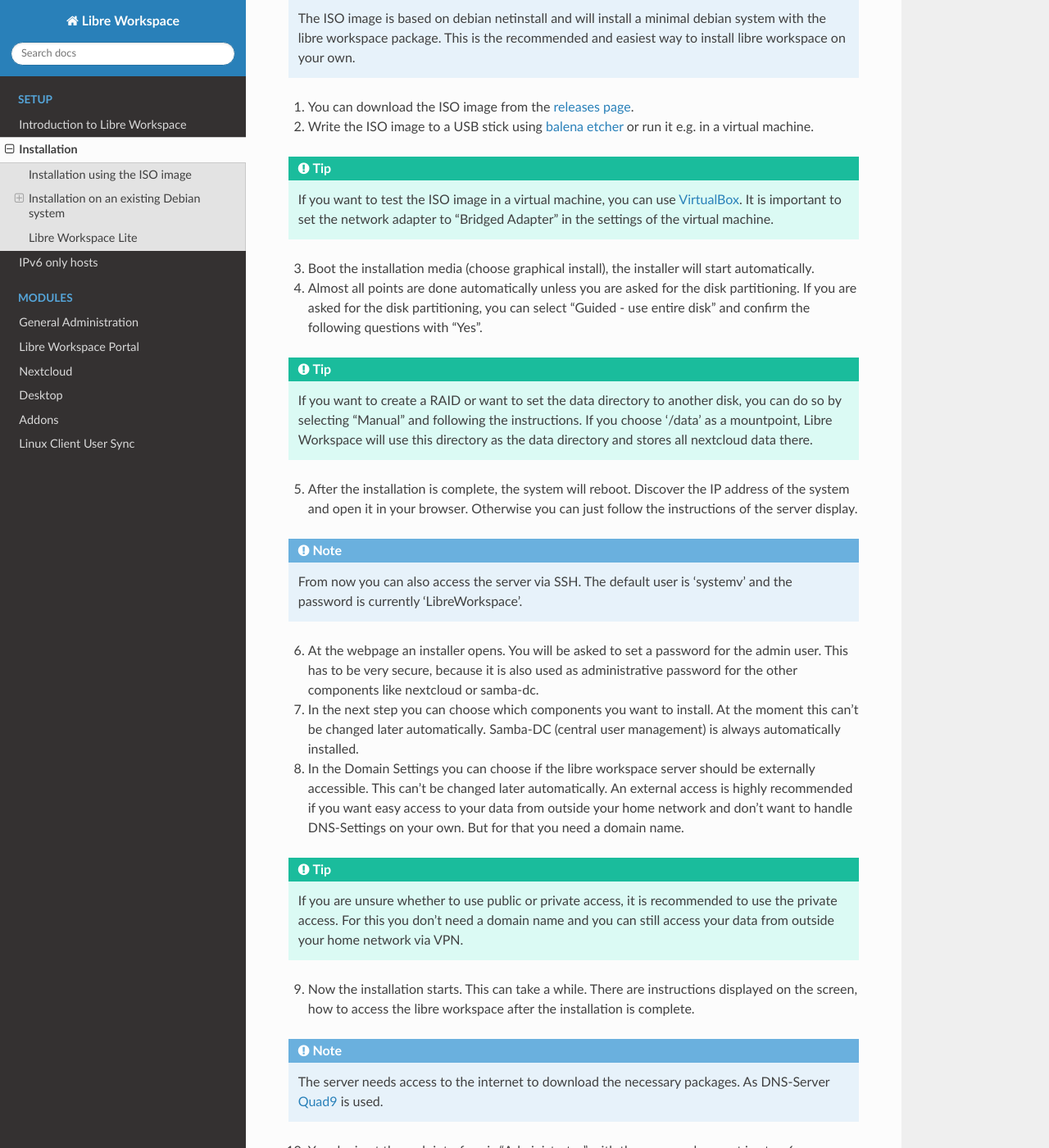
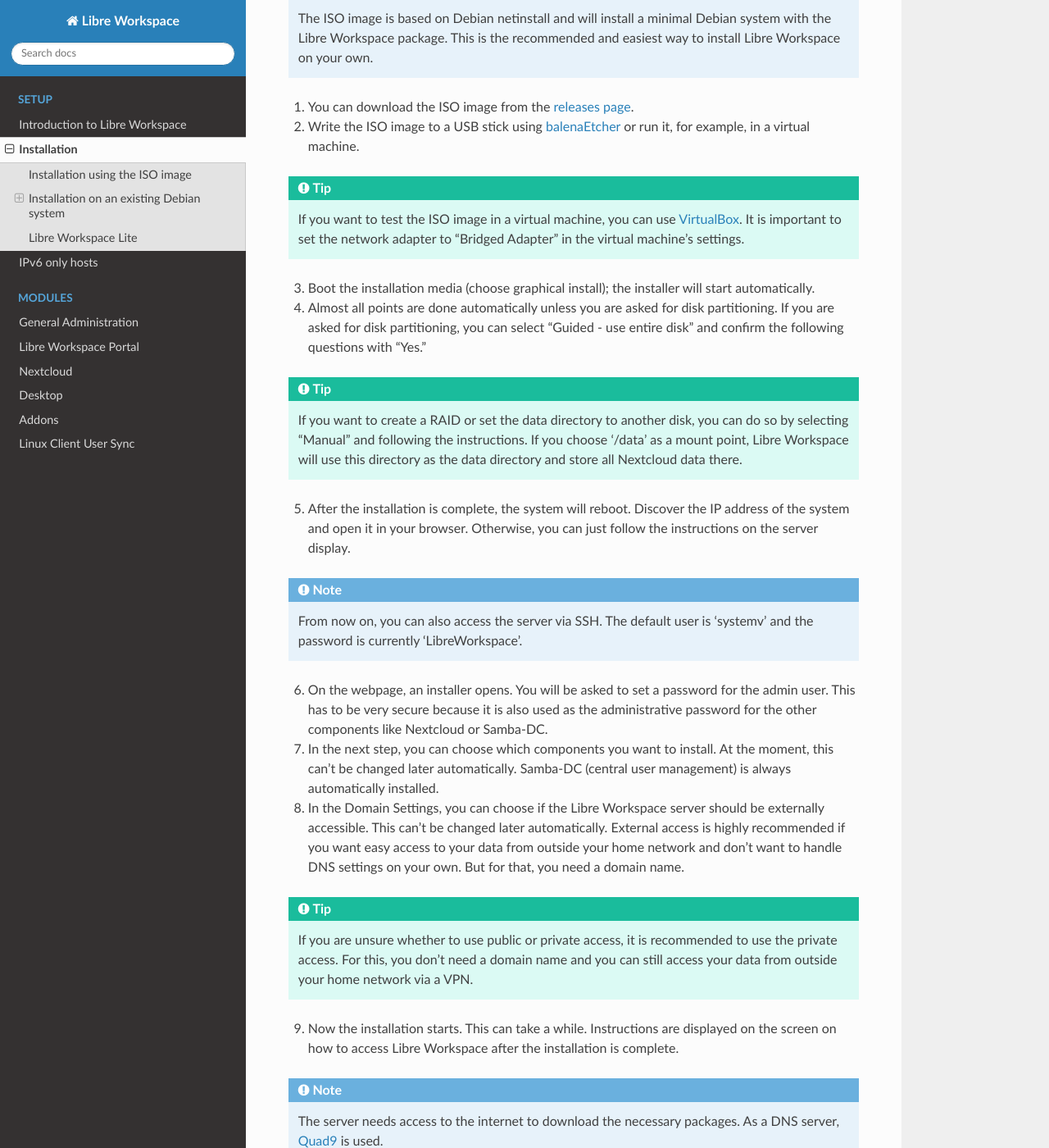
Before and after one commit to Jean28518/libre-workspace, a Sphinx documentation site: the page built from docs/source/setup/installation.rst, in a window 1280 px wide and 1400 px high, scrolled down 419 px. Shown: the whole window at 82% size. Built offline with Sphinx 7.4.7 and the Read the Docs theme 3.1.0, drawn with Linux system fonts in a browser that asks for light colours; some of the changed text lies outside the part shown.

Commit message:
Improve documentation clarity and consistency in installation and introduction guides

```diff
--- a/docs/source/setup/installation.rst
+++ b/docs/source/setup/installation.rst
@@ -2,67 +2,57 @@
 Installation
 ************
 
-You can either install libre workspace as a .deb file on an existing Debian server,
-or you can install it on a bare metal system using the provided ISO image.
+You can either install Libre Workspace as a .deb file on an existing Debian server, or you can install it on a bare metal system using the provided ISO image.
 
 Installation using the ISO image
 ================================
 
 .. tip::
 
-    Watch the youtube playlist (in german) for a complete installation guide: `Youtube Playlist <https://www.youtube.com/playlist?list=PL26JW41WknwissQLa5JSEnGui9rHppYXB>`_.
+    Watch the YouTube playlist (in German) for a complete installation guide: `Youtubelist <https://www.youtube.com/playlist?list=PL26JW41WknwissQLa5JSEnGui9rHppYXB>`_.
 
 .. note::
 
-    The ISO image is based on debian netinstall and will install a minimal debian system with the libre workspace package.
-    This is the recommended and easiest way to install libre workspace on your own.
+    The ISO image is based on Debian netinstall and will install a minimal Debian system with the Libre Workspace package. This is the recommended and easiest way to install Libre Workspace on your own.
 
 1. You can download the ISO image from the `releases page <https://github.com/Jean28518/libre-workspace/releases/latest>`_.
-2. Write the ISO image to a USB stick using `balena etcher <https://etcher.balena.io/>`_ or run it e.g. in a virtual machine.
+2. Write the ISO image to a USB stick using `balenaEtcher <https://etcher.balena.io/>`_ or run it, for example, in a virtual machine.
 
 .. tip::
 
-    If you want to test the ISO image in a virtual machine, you can use `VirtualBox <https://www.virtualbox.org/>`_.
-    It is important to set the network adapter to "Bridged Adapter" in the settings of the virtual machine.
+    If you want to test the ISO image in a virtual machine, you can use `VirtualBox <https://www.virtualbox.org/>`_. It is important to set the network adapter to "Bridged Adapter" in the virtual machine's settings.
 
-3. Boot the installation media (choose graphical install), the installer will start automatically.
-4. Almost all points are done automatically unless you are asked for the disk partitioning.
-   If you are asked for the disk partitioning, you can select "Guided - use entire disk" and confirm the following questions with "Yes".
+3. Boot the installation media (choose graphical install); the installer will start automatically.
+4. Almost all points are done automatically unless you are asked for disk partitioning. If you are asked for disk partitioning, you can select "Guided - use entire disk" and confirm the following questions with "Yes."
 
 .. tip::
 
-   If you want to create a RAID or want to set the data directory to another disk, you can do so by selecting "Manual" and following the instructions.
-   If you choose '/data' as a mountpoint, Libre Workspace will use this directory as the data directory and stores all nextcloud data there.
+    If you want to create a RAID or set the data directory to another disk, you can do so by selecting "Manual" and following the instructions. If you choose '/data' as a mount point, Libre Workspace will use this directory as the data directory and store all Nextcloud data there.
 
-
-5. After the installation is complete, the system will reboot. Discover the IP address of the system and open it in your browser. Otherwise you can just follow the instructions of the server display.
+5. After the installation is complete, the system will reboot. Discover the IP address of the system and open it in your browser. Otherwise, you can just follow the instructions on the server display.
 
 .. note::
 
-    From now you can also access the server via SSH. The default user is 'systemv' and the password is currently 'LibreWorkspace'.
+    From now on, you can also access the server via SSH. The default user is 'systemv' and the password is currently 'LibreWorkspace'.
 
-6. At the webpage an installer opens. You will be asked to set a password for the admin user. This has to be very secure, because it is also used as administrative password for the other components like nextcloud or samba-dc.
-7. In the next step you can choose which components you want to install. At the moment this can't be changed later automatically. Samba-DC (central user management) is always automatically installed.
-8. In the Domain Settings you can choose if the libre workspace server should be externally accessible. This can't be changed later automatically. An external access is highly recommended if you want easy access to your data from outside your home network and don't want to handle DNS-Settings on your own. But for that you need a domain name.
+6. On the webpage, an installer opens. You will be asked to set a password for the admin user. This has to be very secure because it is also used as the administrative password for the other components like Nextcloud or Samba-DC.
+7. In the next step, you can choose which components you want to install. At the moment, this can't be changed later automatically. Samba-DC (central user management) is always automatically installed.
+8. In the Domain Settings, you can choose if the Libre Workspace server should be externally accessible. This can't be changed later automatically. External access is highly recommended if you want easy access to your data from outside your home network and don't want to handle DNS settings on your own. But for that, you need a domain name.
 
 .. tip::
-    If you are unsure whether to use public or private access, it is recommended to use the private access.
-    For this you don't need a domain name and you can still access your data from outside your home network via VPN.
+    If you are unsure whether to use public or private access, it is recommended to use the private access. For this, you don't need a domain name and you can still access your data from outside your home network via a VPN.
 
-9. Now the installation starts. This can take a while. There are instructions displayed on the screen, how to access the libre workspace after the installation is complete.
+9. Now the installation starts. This can take a while. Instructions are displayed on the screen on how to access Libre Workspace after the installation is complete.
 
 .. note::
 
-    The server needs access to the internet to download the necessary packages. As DNS-Server `Quad9 <https://www.quad9.net/>`_  is used.
+    The server needs access to the internet to download the necessary packages. As a DNS server, `Quad9 <https://www.quad9.net/>`_ is used.
 
-
-10.  Your login at the web interface is "Administrator" with the password you set in step 6.
+10. Your login at the web interface is "Administrator" with the password you set in step 6.
 
 .. warning::
 
-    If your server is accessible from the internet, consieder to disable the password login and only allow ssh login via ssh key.
-    You can find instructions for this `here <https://www.thomas-krenn.com/en/wiki/SSH_public_key_authentication_under_Ubuntu>`_.
-
+    If your server is accessible from the internet, consider disabling the password login and only allowing SSH login via an SSH key. You can find instructions for this `here <https://www.thomas-krenn.com/en/wiki/SSH_public_key_authentication_under_Ubuntu>`_.
 
 Installation on an existing Debian system
 =========================================
@@ -88,33 +78,29 @@
     # If you don't run the graphical welcome assistant:
     sudo systemctl enable libre-workspace-service --now
 
-This will install the the webserver caddy and the management portal which listens on port 443.
+This will install the webserver Caddy and the management portal which listens on port 443.
 
 .. note::
 
-    If you are using another webserver/reverse proxy you can ignore the caddy installation and disable it by running ``sudo systemctl disable caddy --now``.
-    But with this you have to configure all reverse-proxies on your own. You can always see the current configuration of caddy in ``/etc/caddy/Caddyfile``.
+    If you are using another web server/reverse proxy, you can ignore the Caddy installation and disable it by running ``sudo systemctl disable caddy --now``. But with this, you have to configure all reverse proxies on your own. You can always see the current configuration of Caddy in ``/etc/caddy/Caddyfile``.
 
-Now you can decide if you want to run the libre workspace automated install script or if you want to configure it manually.
+Now you can decide if you want to run the Libre Workspace automated install script or if you want to configure it manually.
 
 Automated install script
 ------------------------
 
-You can now access the libre workspace portal via https by the IP.
-A detailed explanation of the installation script can be found upper in the section "Installation using the ISO image".
+You can now access the Libre Workspace portal via https by the IP. A detailed explanation of the installation script can be found above in the section "Installation using the ISO image."
 
 .. tip::
 
-    If you want to follow the installation output you can run ``journalctl -u libre-workspace-portal.service -f``.
-
+    If you want to follow the installation output, you can run ``journalctl -u libre-workspace-portal.service -f``.
 
 Manual configuration
 --------------------
 
-This is not recommended for complete beginners in linux administration. The recommended linux distribution is Debian (Stable).
-With this option you are also able to "connect" existing installations of nextcloud, samba-dc ... to the management portal (but also the automated install script for the rest is available here).
+This is not recommended for complete beginners in Linux administration. The recommended Linux distribution is Debian (Stable). With this option, you are also able to "connect" existing installations of Nextcloud, Samba-DC, etc. to the management portal (but also the automated install script for the rest is available here).
 
-If you are using caddy, replace the two last caddy blocks in the caddyfile e.g. with the following (you may want to change the domain):
+If you are using Caddy, replace the two last Caddy blocks in the Caddyfile, for example, with the following (you may want to change the domain):
 
 .. code-block:: yaml
 
@@ -132,14 +118,11 @@
         reverse_proxy localhost:11123
     }
 
-If you are using another webserver/reverse proxy you have to configure it yourself. The management portal listens via http on port 11123.
+If you are using another web server/reverse proxy, you have to configure it yourself. The management portal listens via http on port 11123.
 
-It is mandatory to configure the cfg file at /etc/libre-workspace/portal/portal.conf. If you want to use the active directory functionality you have to care about yourself about the installation of this. The LDAP configuration is done in the cfg file.
-By default, ldap is disabled. Your default login at the web interface is "Administrator" with the password "LibreWorkspace". More details can be found in the cfg file.
+It is mandatory to configure the cfg file at /etc/libre-workspace/portal/portal.conf. If you want to use the active directory functionality, you have to take care of the installation yourself. The LDAP configuration is done in the cfg file. By default, LDAP is disabled. Your default login at the web interface is "Administrator" with the password "LibreWorkspace." More details can be found in the cfg file.
 
-
-You also have to ensure /etc/libre-workspace/libre-workspace.env which is used for the addon and module handling.
-The following variables are mandatory to be set. An example would be:
+You also have to ensure /etc/libre-workspace/libre-workspace.env, which is used for addon and module handling. The following variables are mandatory to be set. An example would be:
 
 .. code-block:: bash
 
```
Also changed, not shown: other parts of docs/source/setup/installation.rst (+1 -6 lines), docs/source/modules/addons.rst (+46 -46 lines), docs/source/setup/introduction.rst (+12 -12 lines).
